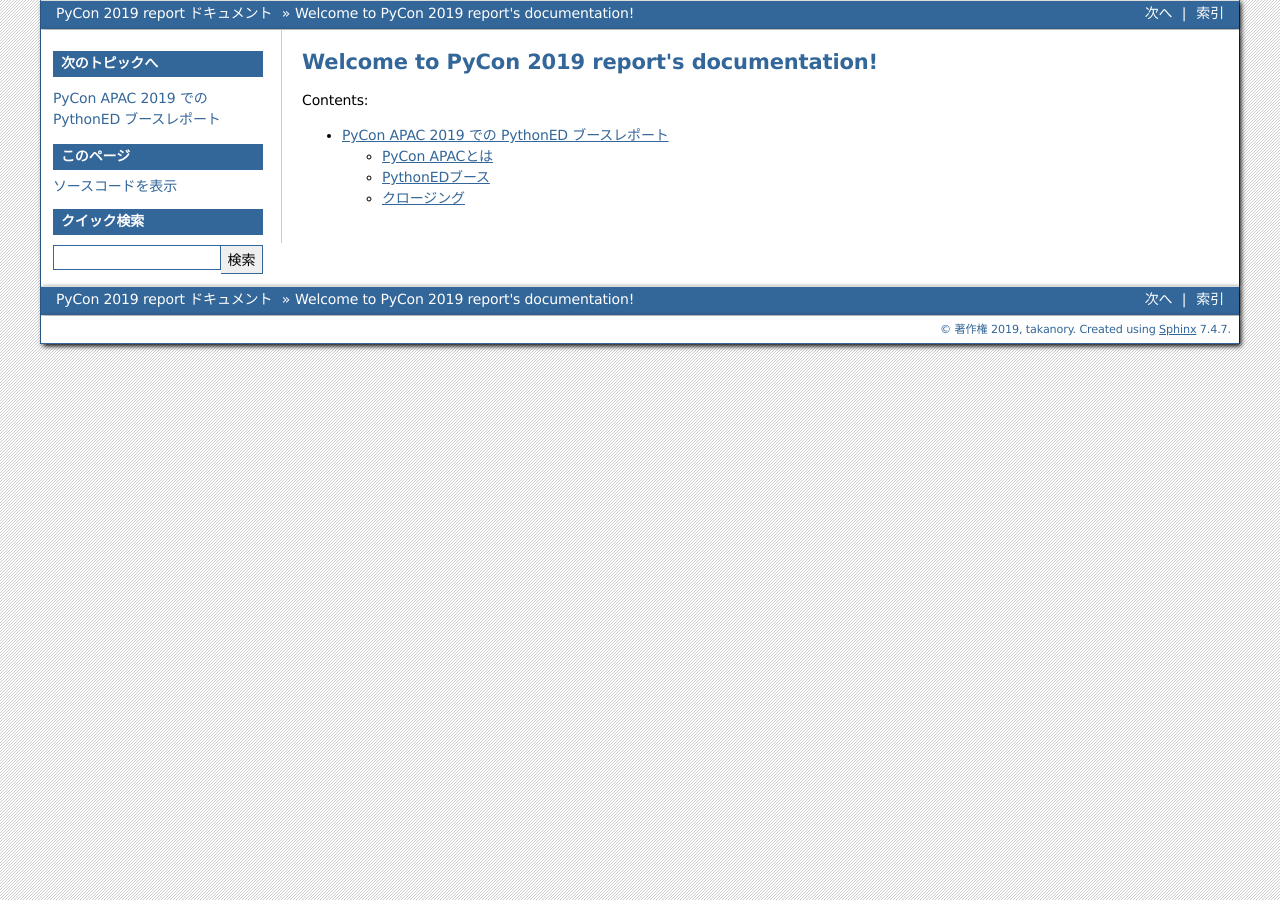
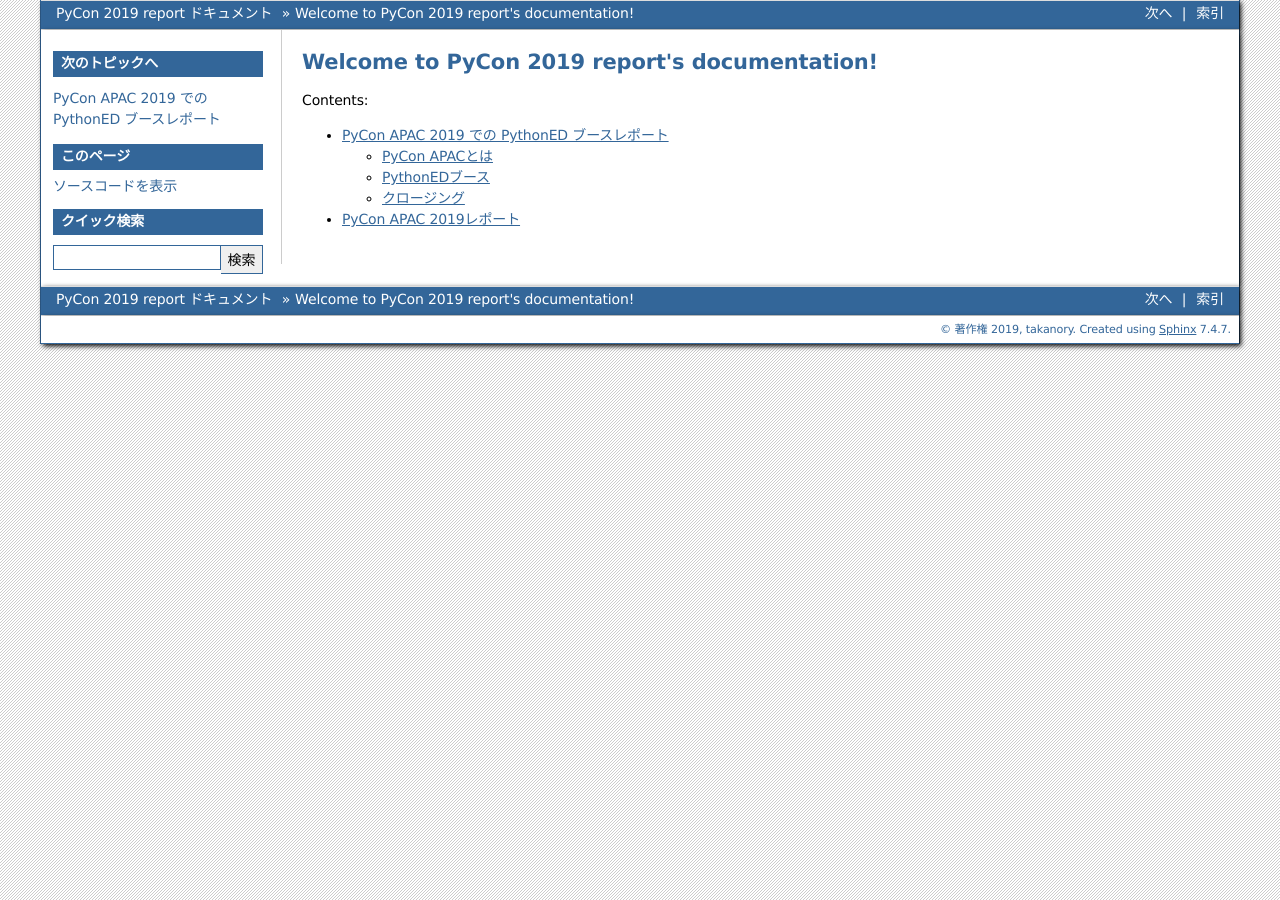
Before and after one commit to takanory/pycon2019report, a Sphinx documentation site: the page built from source/index.rst, in a window 1280 px wide. Built offline with Sphinx 7.4.7, drawn with Linux system fonts in a browser that asks for light colours.

Commit message:
refs #1 add files

```diff
--- /dev/null
+++ b/source/apac.rst
@@ -0,0 +1,3 @@
+=========================
+ PyCon APAC 2019レポート
+=========================
--- a/source/index.rst
+++ b/source/index.rst
@@ -11,3 +11,4 @@
    :caption: Contents:
 
    apac-pythoned
+   apac
```
